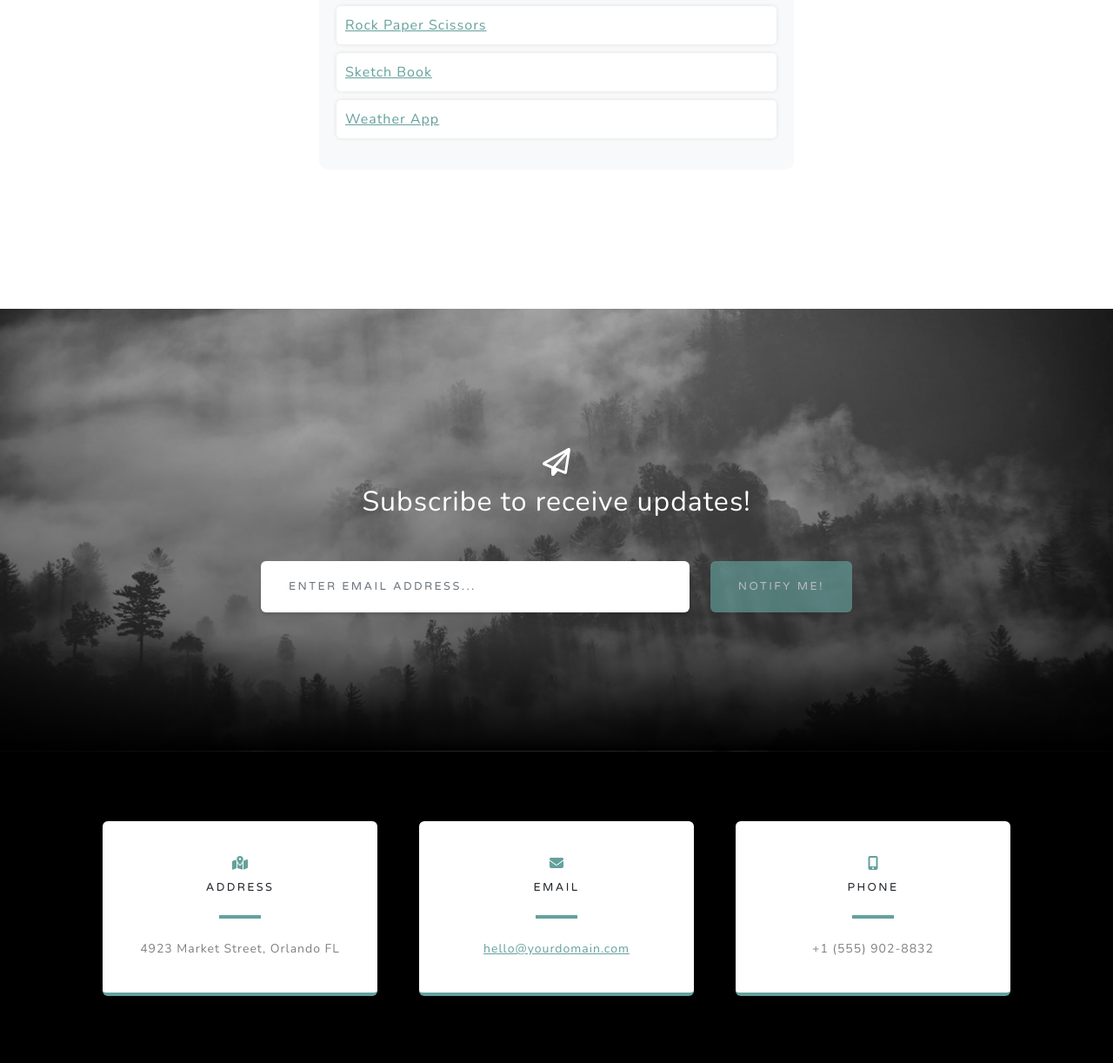
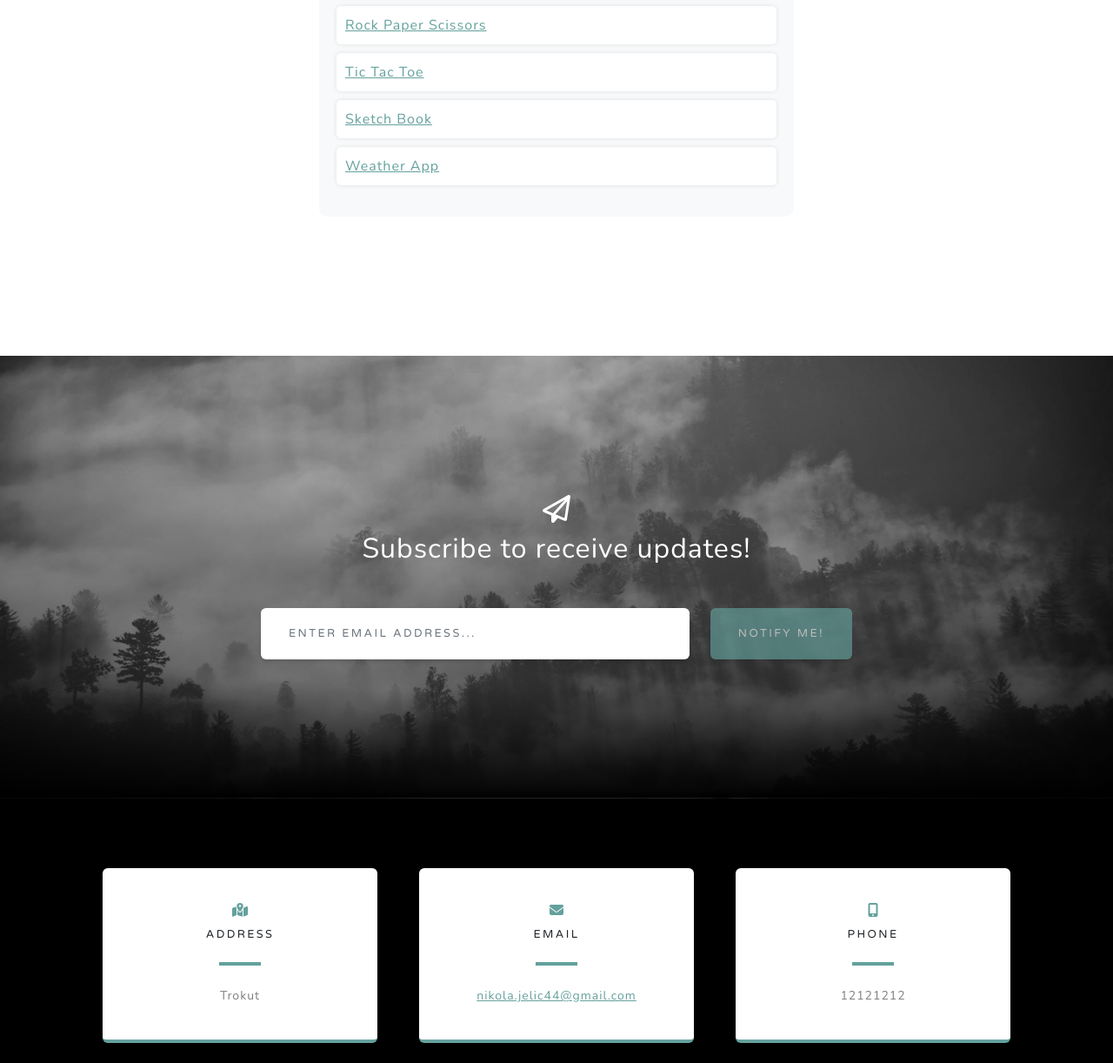
Before and after one commit to Strjela/Strjela.github.io, a plain HTML site: page index.html in a window 1280 px wide. Shown: the part 1768-2990 px from the top of the page at 87% size. Drawn offline with nearby package versions, Linux system fonts and the light colour scheme.

Commit message:
tictactoe

```diff
--- a/index.html
+++ b/index.html
@@ -118,6 +118,13 @@
                 <li class="custom-list-item">
                   <a
                     target="”_blank”"
+                    href="https://strjela.github.io/TicTacToeVjezba/"
+                    >Tic Tac Toe</a
+                  >
+                </li>
+                <li class="custom-list-item">
+                  <a
+                    target="”_blank”"
                     href="https://strjela.github.io/Sketch_Book/"
                     >Sketch Book</a
                   >
@@ -227,9 +234,7 @@
                 <i class="fas fa-map-marked-alt text-primary mb-2"></i>
                 <h4 class="text-uppercase m-0">Address</h4>
                 <hr class="my-4 mx-auto" />
-                <div class="small text-black-50">
-                  4923 Market Street, Orlando FL
-                </div>
+                <div class="small text-black-50">Trokut</div>
               </div>
             </div>
           </div>
@@ -240,7 +245,7 @@
                 <h4 class="text-uppercase m-0">Email</h4>
                 <hr class="my-4 mx-auto" />
                 <div class="small text-black-50">
-                  <a href="#!">hello@yourdomain.com</a>
+                  <a href="#!">nikola.jelic44@gmail.com</a>
                 </div>
               </div>
             </div>
@@ -251,7 +256,7 @@
                 <i class="fas fa-mobile-alt text-primary mb-2"></i>
                 <h4 class="text-uppercase m-0">Phone</h4>
                 <hr class="my-4 mx-auto" />
-                <div class="small text-black-50">+1 (555) 902-8832</div>
+                <div class="small text-black-50">12121212</div>
               </div>
             </div>
           </div>
```
